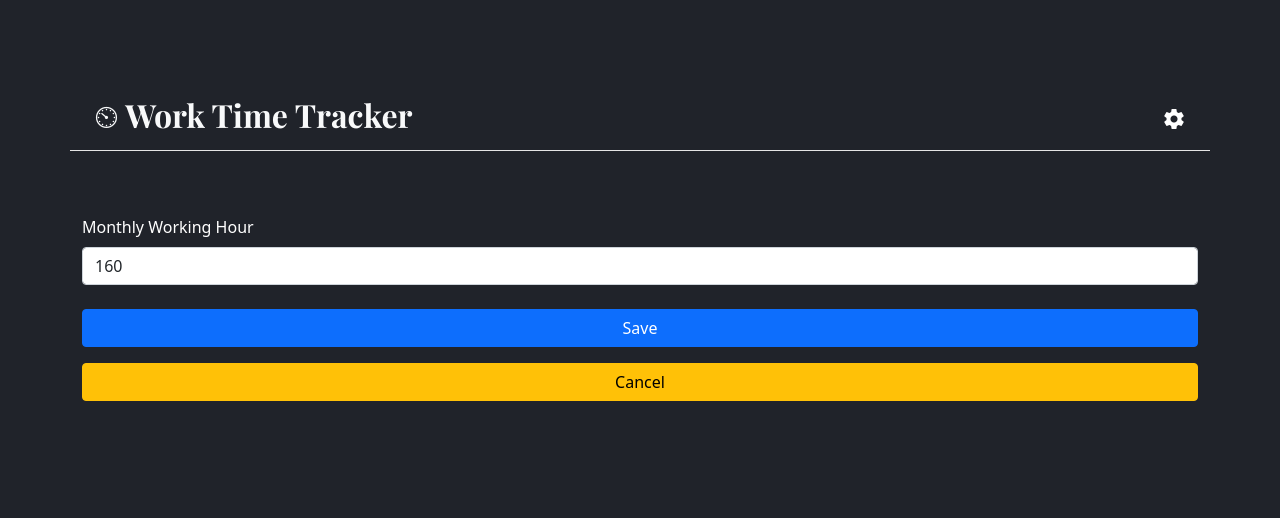
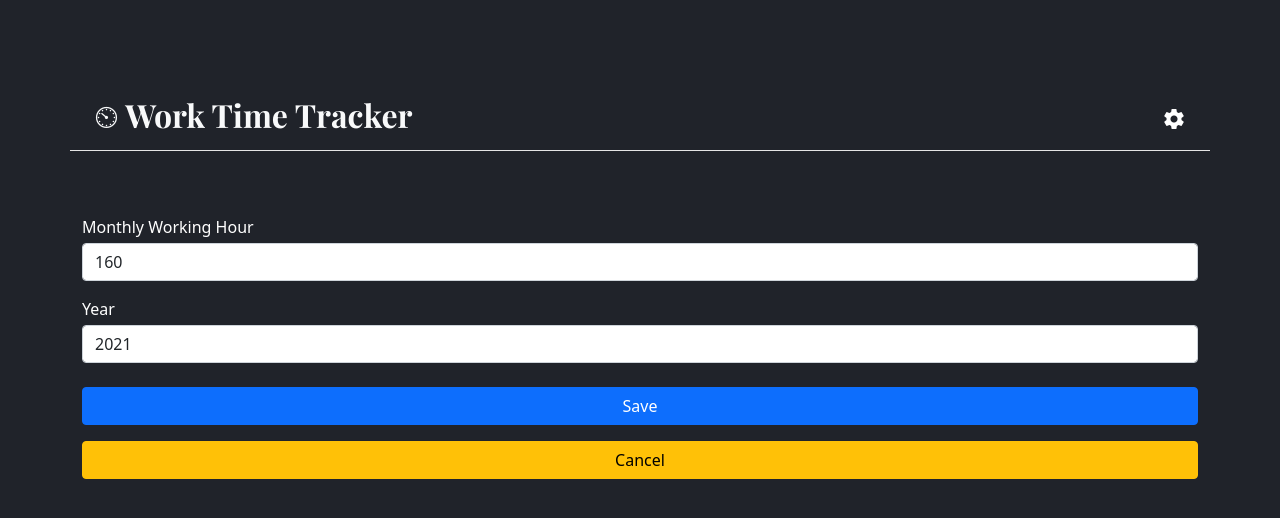
Before and after one commit to ltk55/WFH-Time-Tracker, a React (Create React App) app in the folder client/: page /setting in a window 1280 px wide. Shown: the top 518 px of the page. Built offline with nearby package versions, Linux system fonts and the light colour scheme.

Commit message:
Feat: Add Year filter setting

```diff
--- a/client/src/components/AttDataList.js
+++ b/client/src/components/AttDataList.js
@@ -6,7 +6,7 @@ import moment from "moment";
 import ReactHTMLTableToExcel from "react-html-table-to-excel";
 
 const AttDataList = () => {
-  const { attData, setAttData, month } = useContext(AttDataContext);
+  const { attData, setAttData, month, year } = useContext(AttDataContext);
   let history = useHistory();
 
   useEffect(() => {
@@ -15,7 +15,9 @@ const AttDataList = () => {
         const response = await AttDataFinder.get("/"); // ("/") get the baseURL from AttDataFinder
 
         const filteredAttData = response.data.data.attdata.filter(
-          (el) => Number(el.att_date.substring(5, 7)) === Number(month)
+          (el) =>
+            Number(el.att_date.substring(5, 7)) === Number(month) &&
+            Number(el.att_date.substring(0, 4)) === Number(year)
         );
 
         const sortedResult = filteredAttData.sort((a, b) => {
--- a/client/src/components/Setting.js
+++ b/client/src/components/Setting.js
@@ -3,20 +3,35 @@ import { AttDataContext } from "../context/AttDataContext";
 import { useHistory } from "react-router-dom";
 
 const MonthFilter = () => {
-  const { mthlyWkHr, setMthlyWkHr } = useContext(AttDataContext);
+  const { mthlyWkHr, setMthlyWkHr, year, setYear } = useContext(AttDataContext);
   let history = useHistory();
 
   return (
     <div>
       <form action="" className="d-flex flex-column">
         <div className="mt-3">
-          <label htmlFor="mthlyWkHr" className="text-white mb-2">
+          <label htmlFor="mthlyWkHr" className="text-white mb-1">
             Monthly Working Hour
           </label>
           <input
             value={mthlyWkHr}
             onChange={(e) => setMthlyWkHr(e.target.value)}
             id="mthlyWkHr"
+            className="form-control"
+            type="number"
+            min="0"
+            step="1"
+          />
+        </div>
+
+        <div className="mt-3">
+          <label htmlFor="year" className="text-white mb-1">
+            Year
+          </label>
+          <input
+            value={year}
+            onChange={(e) => setYear(e.target.value)}
+            id="year"
             className="form-control"
             type="number"
             min="0"
--- a/client/src/context/AttDataContext.js
+++ b/client/src/context/AttDataContext.js
@@ -4,9 +4,11 @@ export const AttDataContext = createContext();
 
 export const AttDataContextProvider = (props) => {
   const getCurrMonth = new Date().getMonth() + 1;
+  const getCurrYear = new Date().getFullYear();
 
   const [attData, setAttData] = useState([]);
   const [month, setMonth] = useState(getCurrMonth);
+  const [year, setYear] = useState(getCurrYear);
   const [mthlyWkHr, setMthlyWkHr] = useState("160");
 
   const addAttData = (val) => {
@@ -23,6 +25,8 @@ export const AttDataContextProvider = (props) => {
         setMonth,
         mthlyWkHr,
         setMthlyWkHr,
+        year,
+        setYear,
       }}
     >
       {props.children}
```
